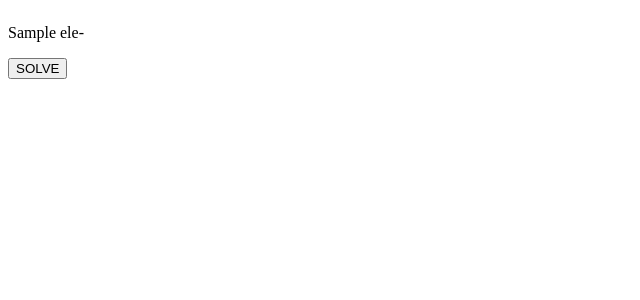
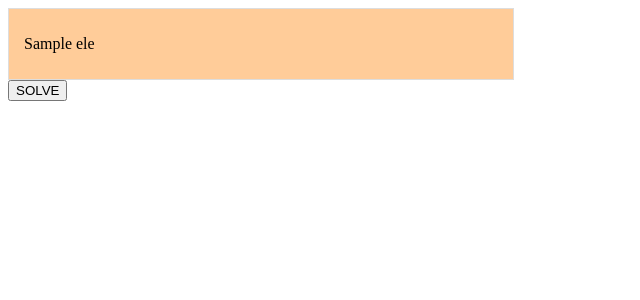
Before and after one commit to rutujadhanawade/Sudoku, a Django app: template sudoku/userApp/templates/userApp/page1.html in a window 1280 px wide. Shown: the top 300 px of the page, without its empty margins (0-640 px from the left). Run offline with Django 3.2, Linux system fonts and the light colour scheme; the template is opened without the code that fills it: most values are stand-ins (such as "Sample title", 1, 10 or a date in 2020).

Commit message:
firs page

```diff
--- a/sudoku/sudoku/urls.py
+++ b/sudoku/sudoku/urls.py
@@ -19,4 +19,5 @@ from django.conf.urls import url, include
 urlpatterns = [
     url(r'^admin/', admin.site.urls),
     url(r'^sudoku/', include('userApp.urls')),
+
 ]
--- a/sudoku/userApp/templates/userApp/page1.html
+++ b/sudoku/userApp/templates/userApp/page1.html
@@ -4,29 +4,55 @@
     <meta charset="UTF-8">
     <title>Question</title>
     <style>
+
  div {
     display: flex;
-<!--    justify-content: space-between;-->
+    justify-content: space-between;
     #element1 {display:inline-block; width:45%; padding:100px}
 }
+tr,td{
+    border : 1px solid #ddd ;
+    border-collapse: collapse;
+    height:40px;
+    padding: 15px;
 
-p{
-    #element2
-    {
-        display: inline-block;
-        margin-left: 20px;
 }
+table{
+    border : 1px solid black ;
+    border-collapse: collapse;
+
+
 }
+
+
+tr:nth-child(n+4):nth-child(-n+6){
+    background-color: #f2f2f2;
+
+}
+
+
     </style>
 </head>
 <body>
+<table style="width:40%">
+    <colgroup>
+        <col span="3" class="in" style="background-color: #ffcc99">
+         <col span="3" style="background-color: #f2f2f2">
+          <col span="3" class="in" style="background-color: #ffcc99">
+    </colgroup>
     {% for row in a %}
-            <div id = element1>
-            {% for ele in row %}
-                <p>{{ele}}</p><p id = "element2"> - </p>
+    <div id=element1>
+        <tr> {% for ele in row %}
+            {% if ele %}
+            <td> {{ele}}</td>
+            {% else %}
+             <td>  </td>
+            {% endif %}
             {% endfor %}
+        </tr>
     </div>
     {% endfor %}
+</table>
 <button type="submit" onclick="location.href = '{% url 'answer' %}' ">SOLVE</button>
 </body>
 </html>
--- a/sudoku/userApp/urls.py
+++ b/sudoku/userApp/urls.py
@@ -4,4 +4,5 @@ from . import views
 urlpatterns = [
     url(r'^$', views.index, name='index'),
     url(r'^answer/', views.answer, name='answer'),
+
 ]
```
Also changed, not shown: sud2.jpeg (added), sudo.jpeg (added). Lines whose indentation alone changed are shown as unchanged.
